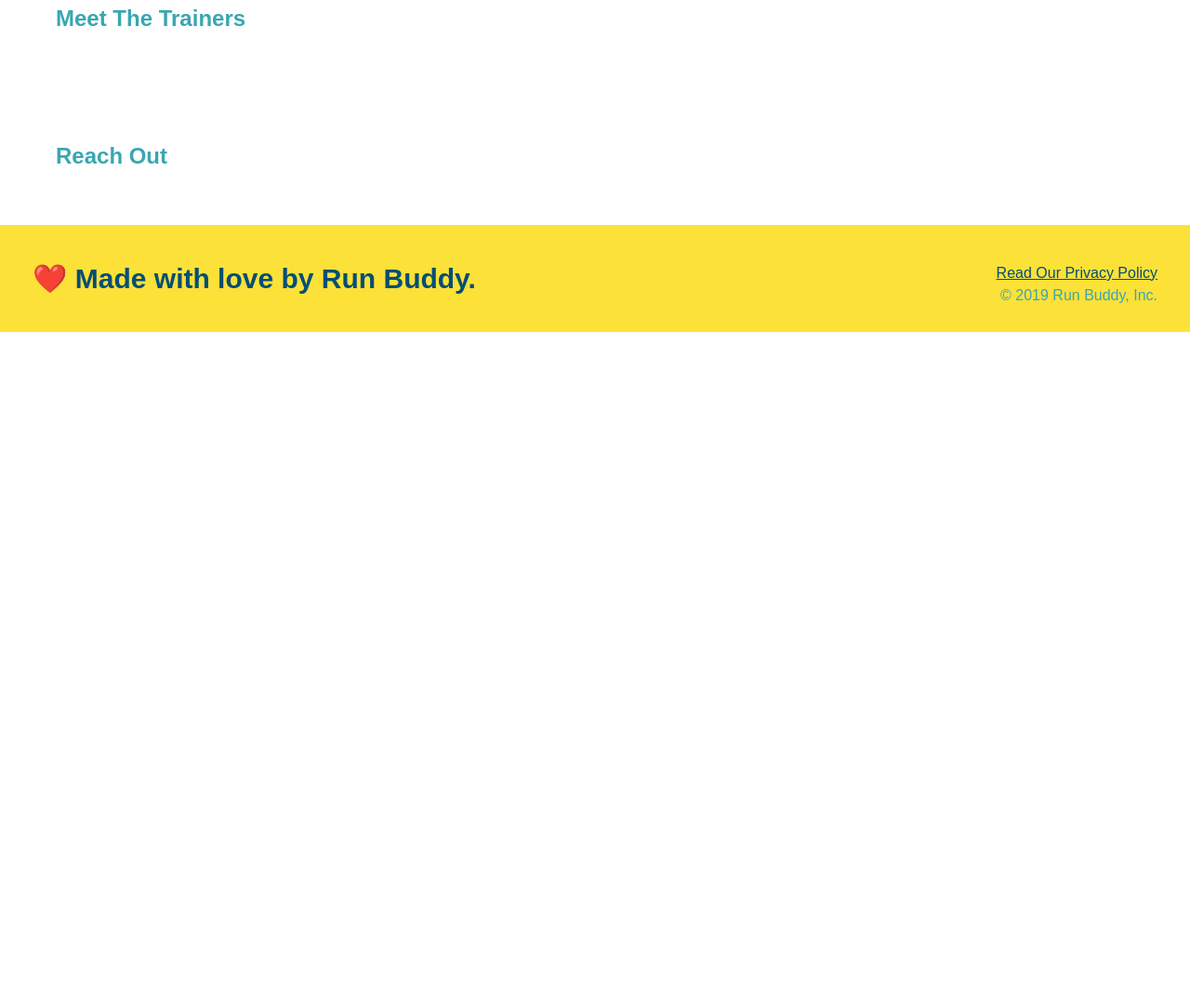
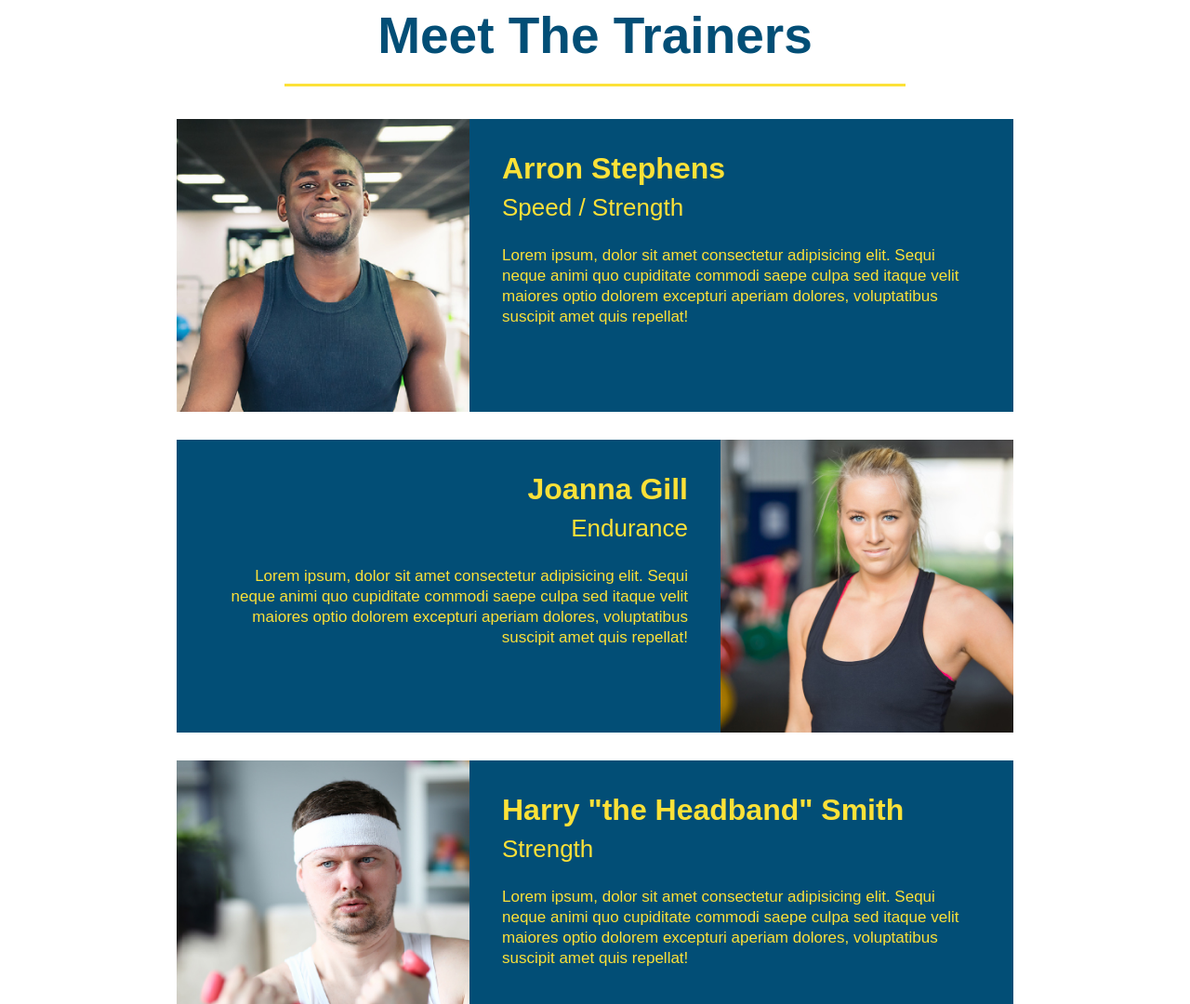
Before and after one commit to avuong19/run-buddy, a plain HTML site: page index.html in a window 1280 px wide. Shown: the part 3040-4120 px from the top of the page at 93% size. Before the commit the page ends 3397 px from the top, so only its background shows below. Drawn offline with Linux system fonts and the light colour scheme.

Commit message:
meet the trainers section

```diff
--- a/assets/css/style.css
+++ b/assets/css/style.css
@@ -187,3 +187,45 @@ section {
   .steps span {
     font-size: 38px;
   }
+  .trainers {
+    text-align: center;
+  }
+  .trainer {
+    width: 900px;
+    margin: 0 auto 30px auto;
+    background: #024e76;
+    color: #fce138;
+    overflow: auto;
+  }
+  .trainer img {
+    width: 35%;
+    float: left;
+  }
+
+  .trainer-bio {
+    padding: 35px;
+    float: left;
+    width: 65%;
+  }
+  .text-left {
+    text-align: left;
+  }
+
+  .text-right {
+    text-align: right;
+  }
+  .trainer-bio h3 {
+    font-size: 32px;
+    margin-bottom: 8px;
+  }
+
+  .trainer-bio h4 {
+    font-weight: lighter;
+    font-size: 26px;
+    margin-bottom: 25px;
+  }
+
+  .trainer-bio p {
+    font-size: 17px;
+    line-height: 1.3;
+  }
--- a/index.html
+++ b/index.html
@@ -100,8 +100,46 @@
         </section>
 
         <!-- "meet the trainers" section -->
-        <section>
-            <h2>Meet The Trainers</h2>
+        <section id="your-trainers" class="trainers">
+            <h2 class="section-title primary-border">
+                Meet The Trainers</h2>
+                <article class="trainer">
+                    <img src="./assets/images/trainer-1.jpg" alt="Arron Stephens in his workout clothes, ready to pump iron" />
+                    <div class="trainer-bio text-left">
+                      <h3>Arron Stephens</h3>
+                      <h4>Speed / Strength</h4>
+                      <p>
+                        Lorem ipsum, dolor sit amet consectetur adipisicing elit. Sequi neque animi quo cupiditate commodi saepe culpa sed
+                        itaque velit maiores optio dolorem excepturi aperiam dolores, voluptatibus suscipit amet quis repellat!
+                      </p>
+                    </div>
+                  </article>
+
+                <!-- second trainer bio -->
+                <article class="trainer">
+                <div class="trainer-bio text-right">
+                    <h3>Joanna Gill</h3>
+                    <h4>Endurance</h4>
+                    <p>
+                    Lorem ipsum, dolor sit amet consectetur adipisicing elit. Sequi neque animi quo cupiditate commodi saepe culpa sed
+                    itaque velit maiores optio dolorem excepturi aperiam dolores, voluptatibus suscipit amet quis repellat!
+                    </p>
+                    </div>
+                    <img src="./assets/images/trainer-2.jpg" alt="Joanna Gill cooling off after a workout" />
+                </article>
+
+  <!-- third trainer bio -->
+                <article class="trainer">
+    <img src="./assets/images/trainer-3.jpg" alt="Harry Smith wearing a headband and lifting comically small pink weights" />
+    <div class="trainer-bio text-left">
+      <h3>Harry "the Headband" Smith</h3>
+      <h4>Strength</h4>
+      <p>
+        Lorem ipsum, dolor sit amet consectetur adipisicing elit. Sequi neque animi quo cupiditate commodi saepe culpa sed
+        itaque velit maiores optio dolorem excepturi aperiam dolores, voluptatibus suscipit amet quis repellat!
+      </p>
+    </div>
+  </article>
         </section>
 
         <!-- "reach out" section -->
```
Also changed, not shown: assets/images/trainer-1.jpg (added), assets/images/trainer-2.jpg (added), assets/images/trainer-3.jpg (added).
